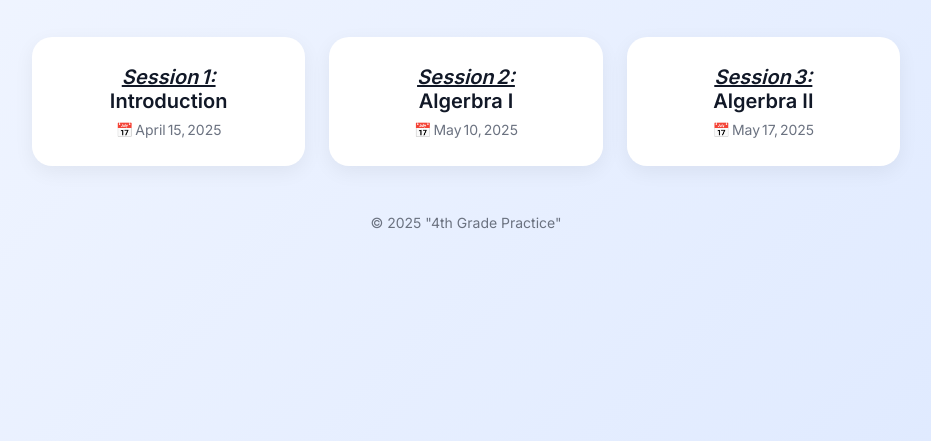
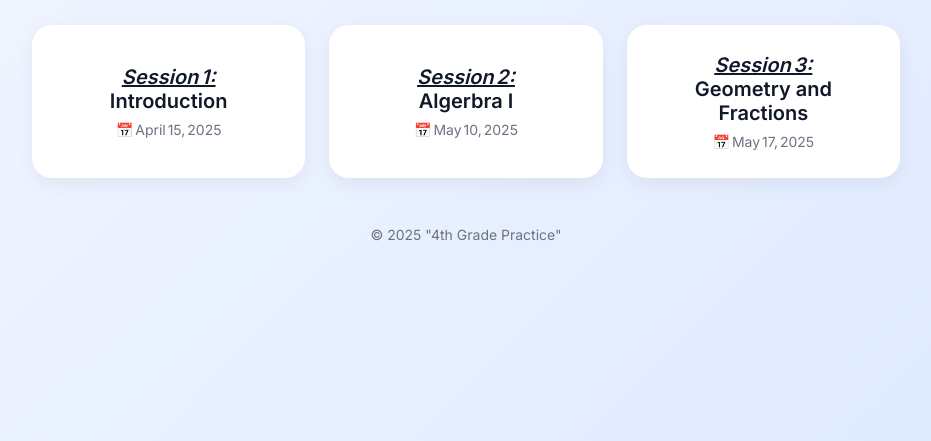
Before and after one commit to M-Badri/tests_samirANDmunir, a plain HTML site: page material/munir_classes/munir_toc.html in a window 1280 px wide. Shown: the part 359-800 px from the top of the page, without its empty margins (174-1105 px from the left). Drawn offline with Linux system fonts and the light colour scheme.

Commit message:
update for munir week 3.

```diff
--- a/material/munir_classes/munir_toc.html
+++ b/material/munir_classes/munir_toc.html
@@ -107,7 +107,7 @@
       </a>
 
       <a class="session-card" href="munir_sessions/munir_session_3.html">
-        <span class="session-title"><u><i>Session 3:</i></u> <br> Algerbra II</span>
+        <span class="session-title"><u><i>Session 3:</i></u> <br> Geometry and Fractions</span>
         <span class="session-date">📅 May 17, 2025</span>
       </a>
 
```
